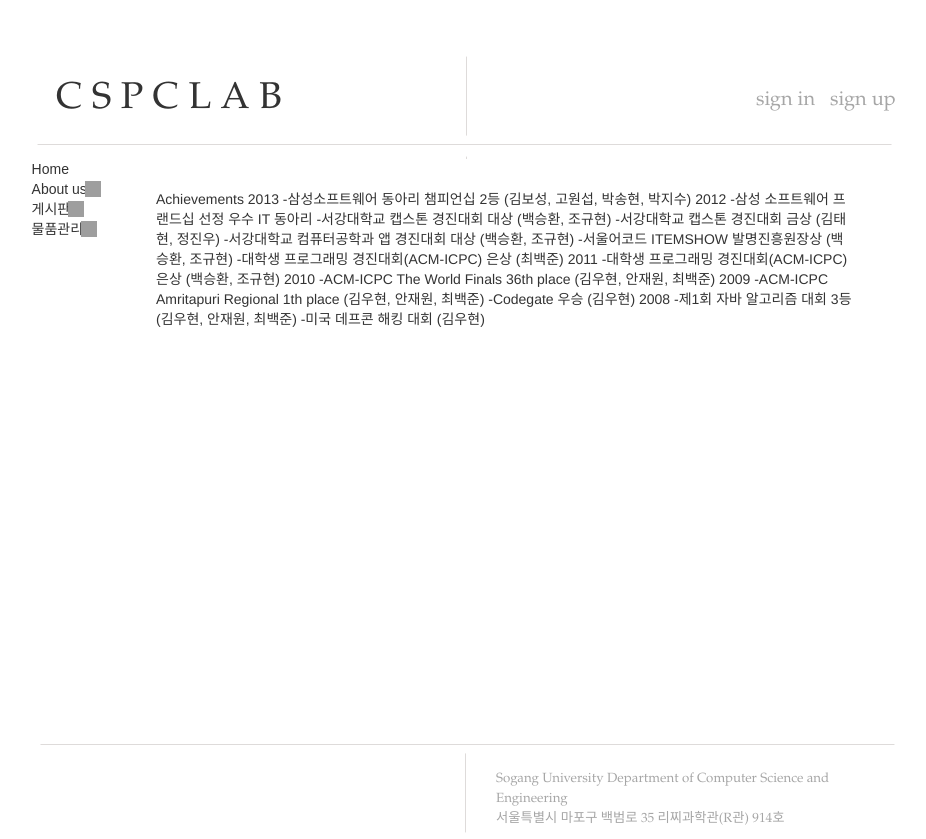
After one commit to safariworld/cspclabWeb, a Django app: template templates/achievements.html in a window 1280 px wide. The commit adds this page. Shown: the whole page, without its empty margins (174-1100 px from the left). Run offline with Django 3.2, Linux system fonts and the light colour scheme; the template is opened without the code that fills it, so the values that code supplies are empty; some libraries are stand-ins or nearby versions; some web fonts are replaced; grey boxes are pictures that could not be loaded.

Commit message:
achievements is added.

```diff
--- a/board/forms.py
+++ b/board/forms.py
@@ -5,6 +5,7 @@
 class WriteForm(forms.ModelForm):
     class Meta:
         model = WritingEntries
+        exclude = ('user',)
         fields = ('category', 'title', 'content', 'attachedFile')
 
 class CommentForm(forms.ModelForm):
--- a/plainPages/urls.py
+++ b/plainPages/urls.py
@@ -4,5 +4,6 @@
 
 urlpatterns = patterns(
     'plainPages.views',
-    (r'^$', views.aboutUs),
+    (r'aboutus$', views.aboutUs),
+    (r'achievements$', views.achievements),
 )
--- a/plainPages/views.py
+++ b/plainPages/views.py
@@ -10,3 +10,9 @@
         'head_title': 'About Us',
     })
     return HttpResponse( template.render(var) )
+
+def achievements(request):
+    template = get_template('achievements.html')
+    var = Context({
+    })
+    return HttpResponse( template.render(var) )
--- /dev/null
+++ b/templates/achievements.html
@@ -0,0 +1,48 @@
+{% extends "base.html" %}
+{% block content %}
+
+Achievements
+
+    2013
+
+            -삼성소프트웨어 동아리 챔피언십 2등 (김보성, 고원섭, 박송현, 박지수)
+
+                2012
+
+                        -삼성 소프트웨어 프랜드십 선정 우수 IT 동아리
+
+                                -서강대학교 캡스톤 경진대회 대상 (백승환, 조규현)
+
+                                        -서강대학교 캡스톤 경진대회 금상 (김태현, 정진우)
+
+                                                -서강대학교 컴퓨터공학과 앱 경진대회 대상 (백승환, 조규현)
+
+                                                        -서울어코드 ITEMSHOW 발명진흥원장상 (백승환, 조규현)
+
+                                                                -대학생 프로그래밍 경진대회(ACM-ICPC) 은상 (최백준)
+
+
+
+                                                                    2011
+
+                                                                            -대학생 프로그래밍 경진대회(ACM-ICPC) 은상 (백승환, 조규현)
+
+                                                                                2010
+
+                                                                                        -ACM-ICPC The World Finals 36th place (김우현, 안재원, 최백준)
+
+                                                                                            2009
+
+                                                                                                    -ACM-ICPC Amritapuri Regional 1th place (김우현, 안재원, 최백준)
+
+                                                                                                            -Codegate 우승 (김우현)
+
+                                                                                                                2008
+
+                                                                                                                        -제1회 자바 알고리즘 대회 3등 (김우현, 안재원, 최백준)
+
+                                                                                                                                -미국 데프콘 해킹 대회 (김우현)
+
+
+
+{% endblock %}
--- a/templates/base.html
+++ b/templates/base.html
@@ -179,7 +179,12 @@
                 <div id="menuBar" class="menu span1">
                     <ul id="menu">
                         <li><a href="/">Home</a></li>
-                        <li><a href="/aboutus">About us</a></li>
+                        <li><a>About us</a>
+                            <ul>
+                                <li><a href="/plain/aboutus">소개</a></li>
+                                <li><a href="/plain/achievements">Achievements</a></li>
+                            </ul>
+                        </li>
                         <li><a href="/board">게시판</a>
                             <ul>
                                 <li><a href="/board/notice">공지</a></li>
--- a/urls.py
+++ b/urls.py
@@ -25,6 +25,6 @@
     url(r'^media/(?P<path>.*)$', 'django.views.static.serve', {'document_root':ROOT_PATH+'/media/'}),
     url(r'^', include('home.urls')),
     url(r'^board/', include('board.urls')),
-    url(r'^aboutus/$', include('plainPages.urls')),
+    url(r'^plain/', include('plainPages.urls')),
     url(r'^accounts/signin/$', 'django.contrib.auth.views.login'),
 )
```
